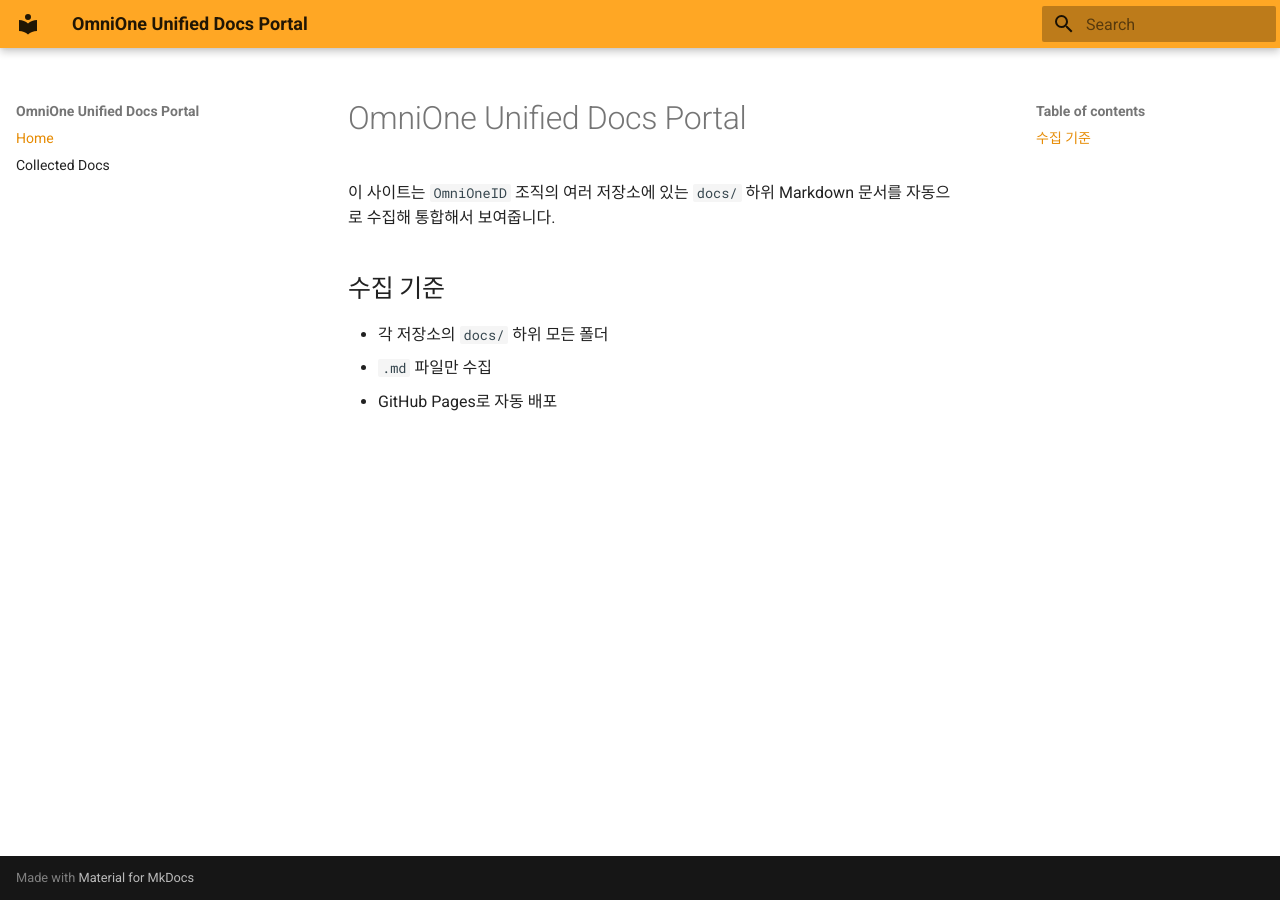
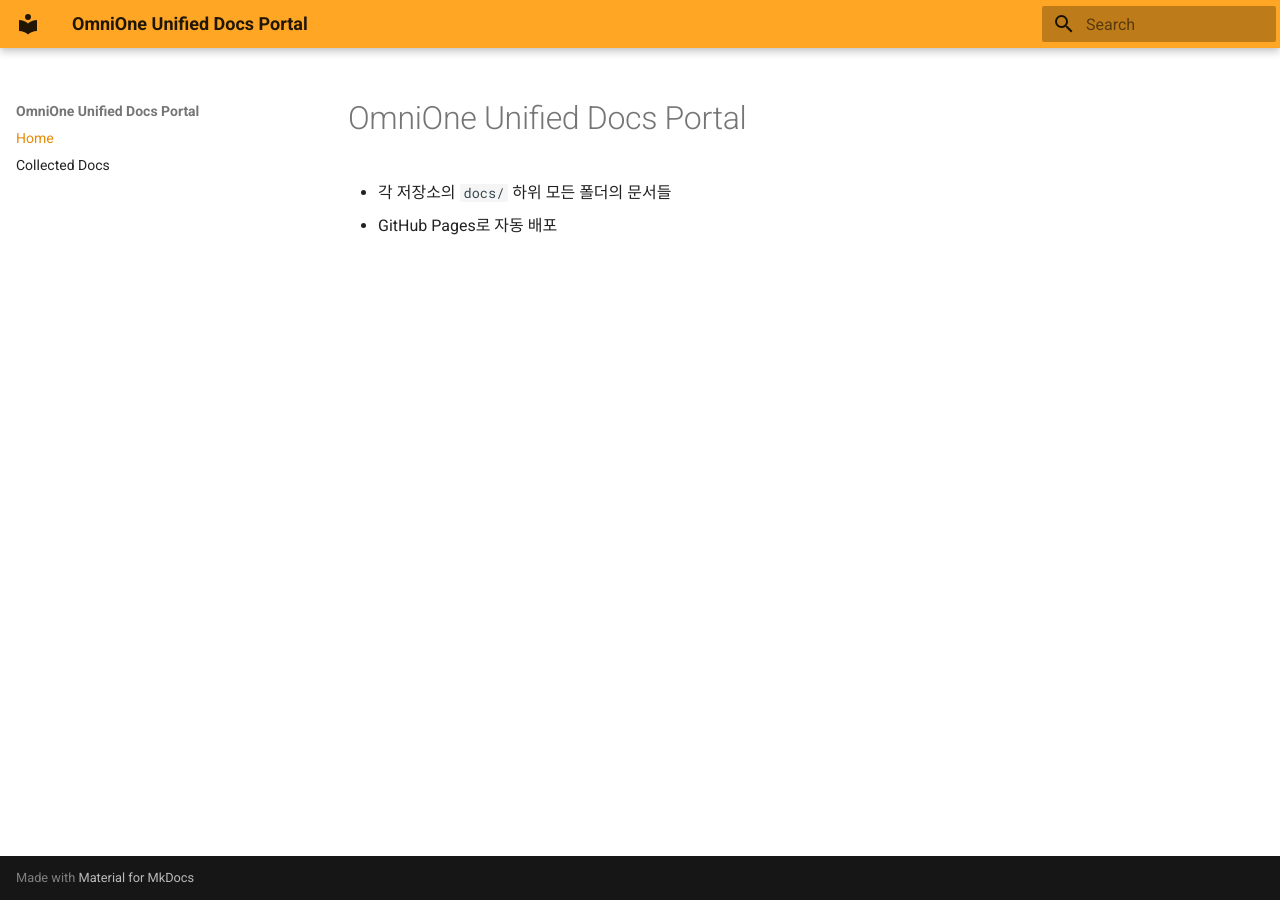
Before and after one commit to k3255/omnione-api, an MkDocs documentation site: the page built from docs/index.md, in a window 1280 px wide. Built offline with MkDocs 1.6.1 and Material for MkDocs 9.7.7, drawn with Linux system fonts in a browser that asks for light colours; comment, search, counter and statistics services are not loaded.

Commit message:
Update index.md

```diff
--- a/docs/index.md
+++ b/docs/index.md
@@ -1,8 +1,4 @@
 # OmniOne Unified Docs Portal
 
-이 사이트는 `OmniOneID` 조직의 여러 저장소에 있는 `docs/` 하위 Markdown 문서를 자동으로 수집해 통합해서 보여줍니다.
-
-## 수집 기준
-- 각 저장소의 `docs/` 하위 모든 폴더
-- `.md` 파일만 수집
+- 각 저장소의 `docs/` 하위 모든 폴더의 문서들
 - GitHub Pages로 자동 배포
```
